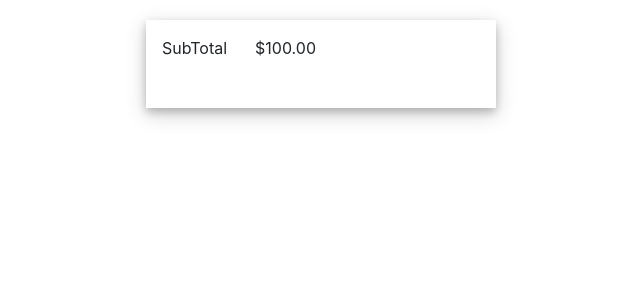
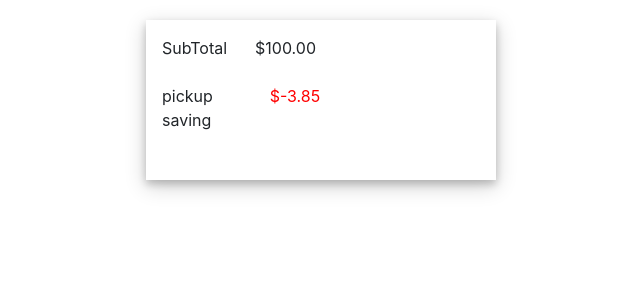
Before and after one commit to Masoume-vesali1993/Redux2, a React (Create React App) app: page / in a window 1280 px wide. Shown: the top 300 px of the page, without its empty margins (309-949 px from the left). Built offline with nearby package versions, Linux system fonts and the light colour scheme.

Commit message:
edit
edit name class

```diff
--- a/src/App.js
+++ b/src/App.js
@@ -2,6 +2,7 @@ import React, { Component } from 'react';
 import { Row } from 'react-bootstrap';
 
 import SubTotal from './components/SubTotal/SubTotal';
+import PickupSavings from './components/PickupSavings/PickupSavings';
 import './App.css';
 
 
@@ -10,8 +11,9 @@ class App extends Component {
     super(props);
 
     this.state = {
-      total:100
-    }
+      total:100,
+      PickupSavings: -3.85
+    };
   }
 
 
@@ -20,7 +22,9 @@ render() {
   return (
     <div className="container">
       <Row className="purchase-card">
-        <SubTotal price={this.state.total.toFixed(2)} />
+         {/* toFixed به معنی مقدار 0بعد از اعشار هست */}
+         <SubTotal price={this.state.total.toFixed(2)}/>
+          <PickupSavings price={this.state.PickupSavings} />
       </Row>
     </div>
      );
--- a/src/components/PickupSavings/PickupSavings.js
+++ b/src/components/PickupSavings/PickupSavings.js
@@ -15,7 +15,7 @@ var styles = {
 
 export default class PickupSavings extends Component {
     render() {
-        const Tooltip = (
+        const tooltip = (
             <Tooltip id="Tooltip">
                 <p>Picking up your order in the store</p>
             </Tooltip>
```
